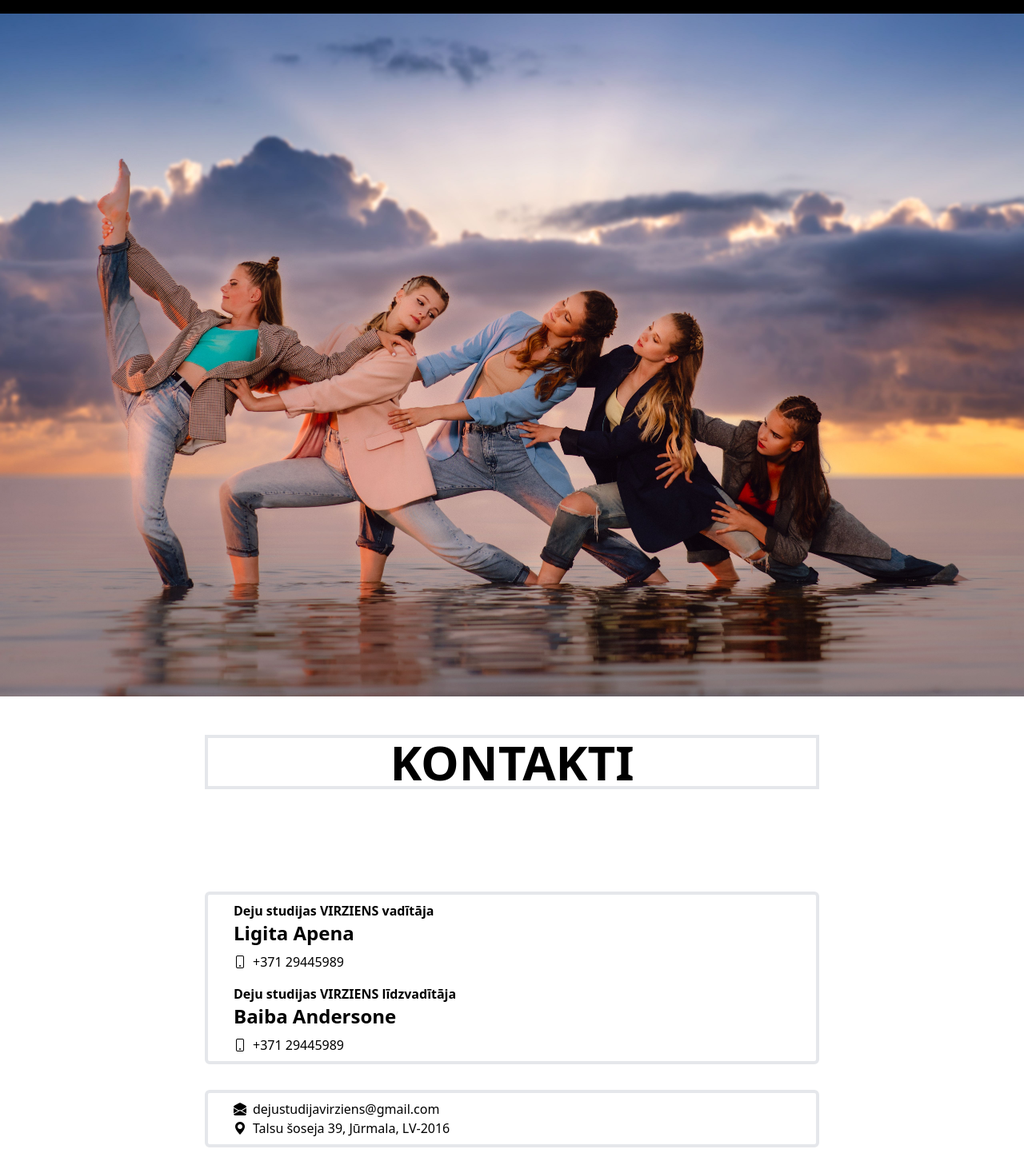
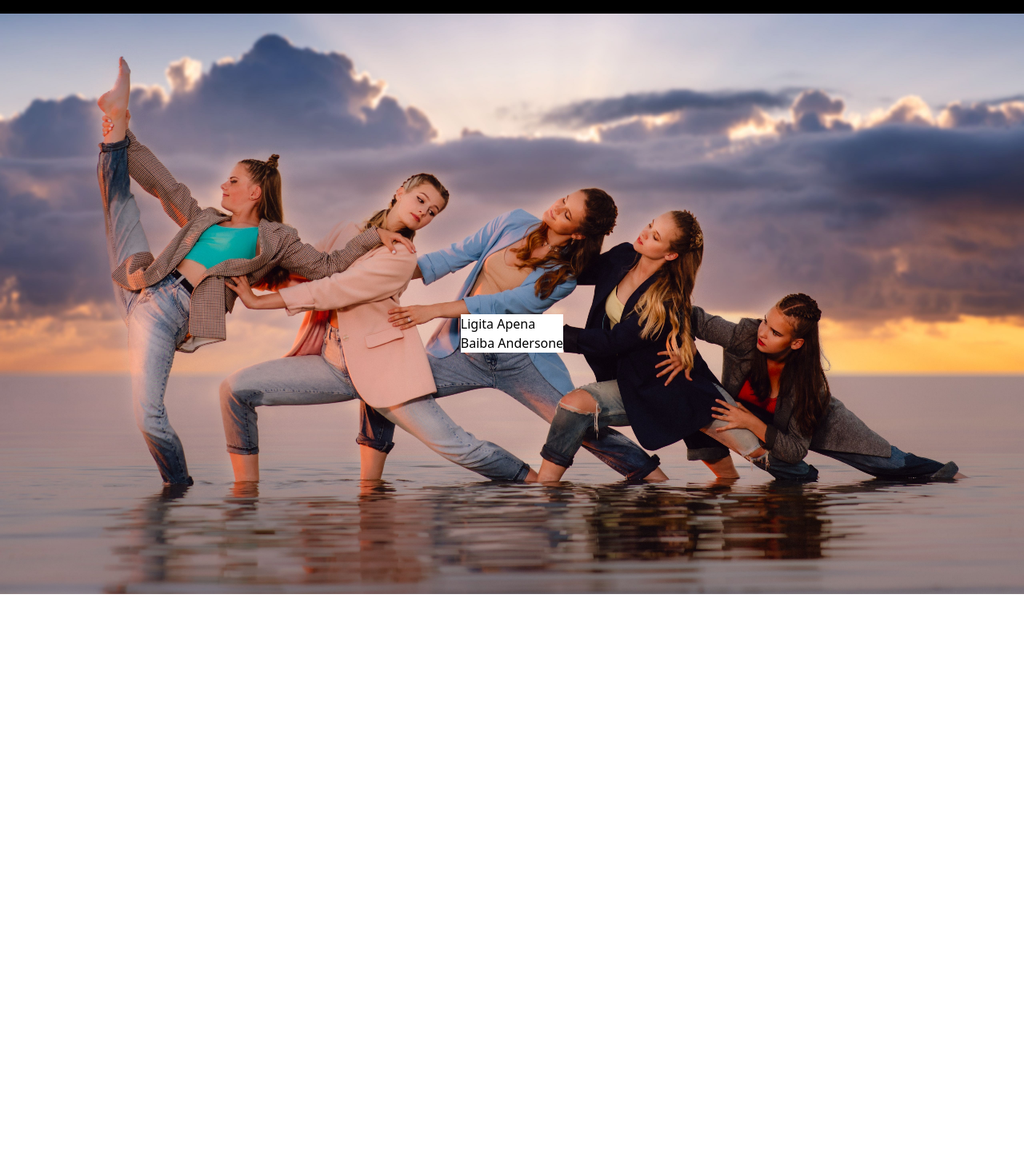
Before and after one commit to ErnestNeimanis/virziens, a Vue app in the folder virziens/: page /contacts in a window 1280 px wide. Shown: the part 111-1578 px from the top of the page at 80% size. After the commit the page ends 928 px from the top, so only its background shows below. Built offline with nearby package versions, Linux system fonts and the light colour scheme; a web font is replaced by a local one.

Commit message:
schedule

```diff
--- a/virziens/src/components/Schedule/Schedule.vue
+++ b/virziens/src/components/Schedule/Schedule.vue
@@ -26,7 +26,6 @@ const { smallWindow, mediumWindow, largeWindow } = useWindowSize();
                 <div class="flex flex-col gap-2 mt-4">
                     <ScheduleEntryBox v-for="(entry, j) in day.entries" :entry="entry" class="h-[6vw] " :class="{'grow-button':entry.bgColor}" />
                 </div>
-
             </div>
         </div>
     </div>
--- /dev/null
+++ b/virziens/src/components/contacts/ContactListCard.vue
@@ -0,0 +1,27 @@
+<script setup lang="ts">
+import { contacts, generalContactData } from '@/composables/contacts';
+function addressHref(address: string | undefined): string {
+    if (!address) return "";
+    return `https://www.google.com/maps/search/?api=1&query=${address}`
+}
+
+function telSeparate(phone: string | undefined): string {
+    if (!phone) return "";
+    return `${phone.substring(0, 4)} ${phone.substring(4, phone.length)}`
+}
+function telHref(phone: string | undefined) {
+    if (!phone) return ""
+    return `tel:${phone}`
+}
+
+</script>
+
+<template>
+    <div class="bg-white">
+        <div v-for="c in contacts">
+            <div>
+                <span>{{ c.name }}</span>
+            </div>
+        </div>
+    </div>
+</template>
--- /dev/null
+++ b/virziens/src/components/contacts/GeneralContactsCard.vue
@@ -0,0 +1,13 @@
+<script setup lang="ts">
+import { contacts,generalContactData } from '@/composables/contacts';
+
+
+</script>
+
+<template>
+
+<div class="bg-white w-[25vw] h-[25vw] min-w-[360px] min-h-[360px] ">
+
+</div>
+
+</template>
--- a/virziens/src/components/home/HomeSection2.vue
+++ b/virziens/src/components/home/HomeSection2.vue
@@ -43,7 +43,7 @@ onMounted(() => {
 
     <div class="flex justify-center description-text   ">
       <h1 class=" text-[6vw] px-6  uppercase font-extrabold text-center  ">vieta, kur
-        deja kļūst par dzīvesveidu </h1>
+        deja kļūst par dzīvesveidu! </h1>
     </div>
     <div class="flex justify-start items-center  relative overflow-hidden    background-container">
       <div
--- /dev/null
+++ b/virziens/src/composables/contacts.ts
@@ -0,0 +1,28 @@
+interface Contact {
+  name?: string;
+  title?: string;
+  phone?: string;
+  icon?: string;
+}
+
+
+
+export const generalContactData = {
+  email: "dejustudijavirziens@gmail.com",
+  address: "Talsu šoseja 39, Jūrmala, LV-2016",
+};
+
+export const contacts = [
+  {
+    name: "Ligita Apena",
+    title: " Deju studijas VIRZIENS vadītāja",
+    phone: "+37129445989",
+    icon: `<i class="bi bi-phone"/>`,
+  },
+  {
+    name: "Baiba Andersone",
+    title: " Deju studijas VIRZIENS līdzvadītāja",
+    phone: "+37129445989",
+    icon: `<i class="bi bi-phone"/>`,
+  },
+];
--- a/virziens/src/composables/schedule.ts
+++ b/virziens/src/composables/schedule.ts
@@ -27,6 +27,7 @@ export const schedule = [
     entries: [
       {},
       {},
+      {},
       {
         title: "JUNIORI I (9+)",
         time: "16:30 - 17:45",
@@ -48,6 +49,7 @@ export const schedule = [
     title: "otrdiena",
     bgColor: "#000",
     entries: [
+      {},
       {},
       {},
       {
@@ -84,6 +86,7 @@ export const schedule = [
     entries: [
       {},
       {},
+      {},
       {
         title: "JUNIORI I (9+)",
         time: "16:30 - 17:45",
@@ -113,6 +116,7 @@ export const schedule = [
     entries: [
       {},
       {},
+      {},
       {
         title: "JUNIORI II (11+)",
         time: "16:00 - 17:15",
@@ -140,6 +144,7 @@ export const schedule = [
     title: "piekdiena",
     bgColor: "#000",
     entries: [
+      {},
       {},
       {
         title: "AKROBĀTIKA I",
@@ -189,6 +194,7 @@ export const schedule = [
       {},
       {},
       {},
+      {},
     ],
   },
   {
@@ -196,6 +202,12 @@ export const schedule = [
     title: "svētdiena",
     bgColor: "#000",
     entries: [
+      {
+        time: "",
+        title: `SACENSĪBU SOLO DEJAS`,
+        bgColor: "#000",
+        textColor: "#fff",
+      },
       {
         title: "STARTER",
         time: "14:00",
--- a/virziens/src/views/ContactsView.vue
+++ b/virziens/src/views/ContactsView.vue
@@ -3,62 +3,44 @@ import { ref } from 'vue';
 import NavBar from '@/components/navbar/NavBar.vue';
 import Header from '@/components/Header.vue';
 import topImage from '@/assets/images/dancing-in-water.jpg'
-
-interface Contact {
-  name?: string;
-  title?: string;
-  phone?: string;
-  icon?: string
-}
-
-const generalContactData = ref(
-  {
-    email: "dejustudijavirziens@gmail.com",
-    address: "Talsu šoseja 39, Jūrmala, LV-2016"
-  }
-)
-
-const contacts = ref<Contact[]>([
-  {
-    name: "Ligita Apena",
-    title: " Deju studijas VIRZIENS vadītāja",
-    phone: "+37129445989",
-    icon: `<i class="bi bi-phone"/>`
-  },
-  {
-    name: "Baiba Andersone",
-    title: " Deju studijas VIRZIENS līdzvadītāja",
-    phone: "+37129445989",
-    icon: `<i class="bi bi-phone"/>`
-  },
-])
-
+import { contacts, generalContactData } from '@/composables/contacts';
+import ContactListCard from '@/components/contacts/ContactListCard.vue';
+import GeneralContactsCard from '@/components/contacts/GeneralContactsCard.vue';
 function telHref(phone: string | undefined) {
   if (!phone) return ""
   return `tel:${phone}`
 }
 
-function addressHref(address: string | undefined):string {
-  if(!address) return "";
+function addressHref(address: string | undefined): string {
+  if (!address) return "";
   return `https://www.google.com/maps/search/?api=1&query=${address}`
 }
-function telSeparate(phone: string | undefined):string {
-  if(!phone) return "";
-  return `${phone.substring(0,4)} ${phone.substring(4,phone.length)}`
+function telSeparate(phone: string | undefined): string {
+  if (!phone) return "";
+  return `${phone.substring(0, 4)} ${phone.substring(4, phone.length)}`
 }
 
 </script>
 <template>
-
-      <Header class="bg-black" />
+  <Header class="bg-black" />
   <div class=" min-h-screen">
 
-    <div>
+    <!-- <div>
       <img :src="topImage" alt="">
-    </div>
-  <main class="flex justify-center items-center">
+    </div> -->
+    <main class="flex justify-center items-center  ">
+      <img :src="topImage" alt="" class="min-h-screen object-cover fixed top-0 z-[-1] ">
+      <div class="h-screen w-screen flex justify-center items-center ">
+        <div class="flex gap-24">
+          <div>
+            <ContactListCard />
+          </div>
 
-    <div class="min-w-[370px] w-[60vw]">
+        </div>
+
+      </div>
+
+      <!-- <div class="min-w-[370px] w-[60vw]">
       <div class="mt-12 w-full border-4">
         <h1 class="text-6xl text-center bg-white bg-opacity-60 px-4 rounded-md uppercase font-extrabold">Kontakti</h1>
       </div>
@@ -88,9 +70,7 @@ function telSeparate(phone: string | undefined):string {
           <span class="ml-2">{{ generalContactData.address }}</span>
         </div>
       </div>
-    </div>
-  </main>
-</div>
-
-
+    </div> -->
+    </main>
+  </div>
 </template>
```
